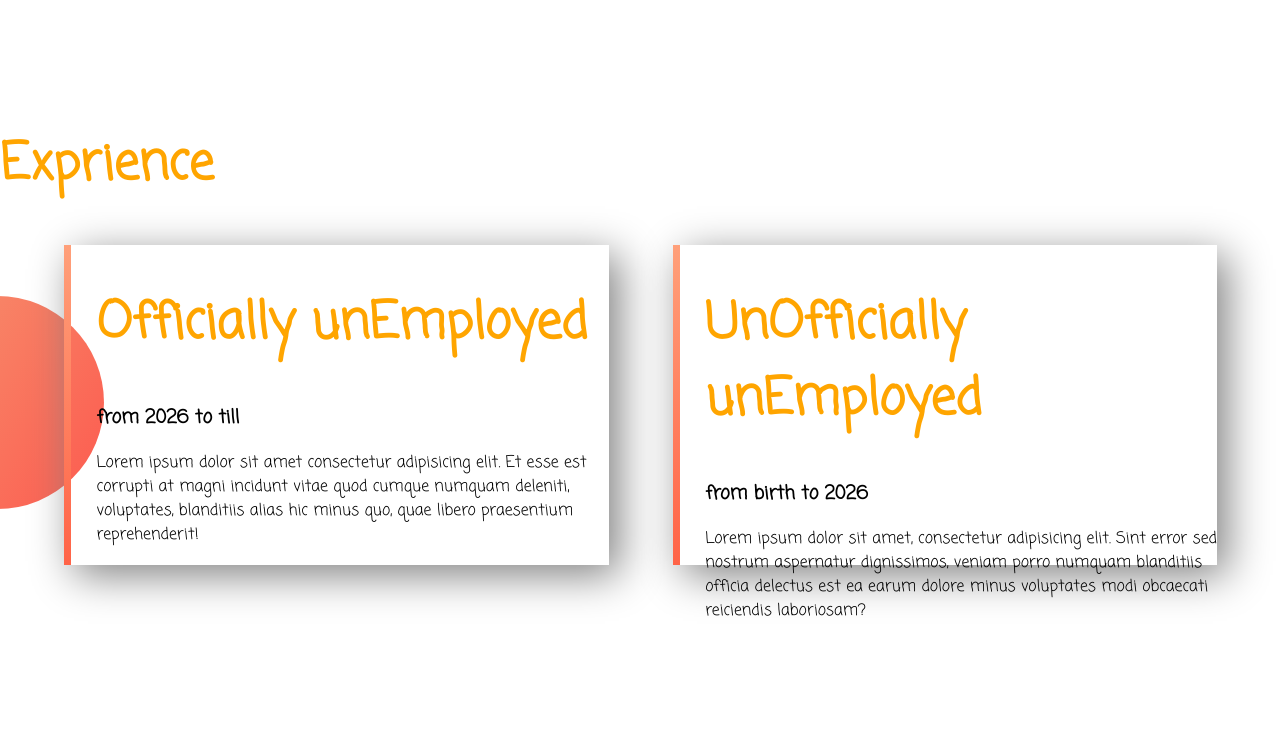
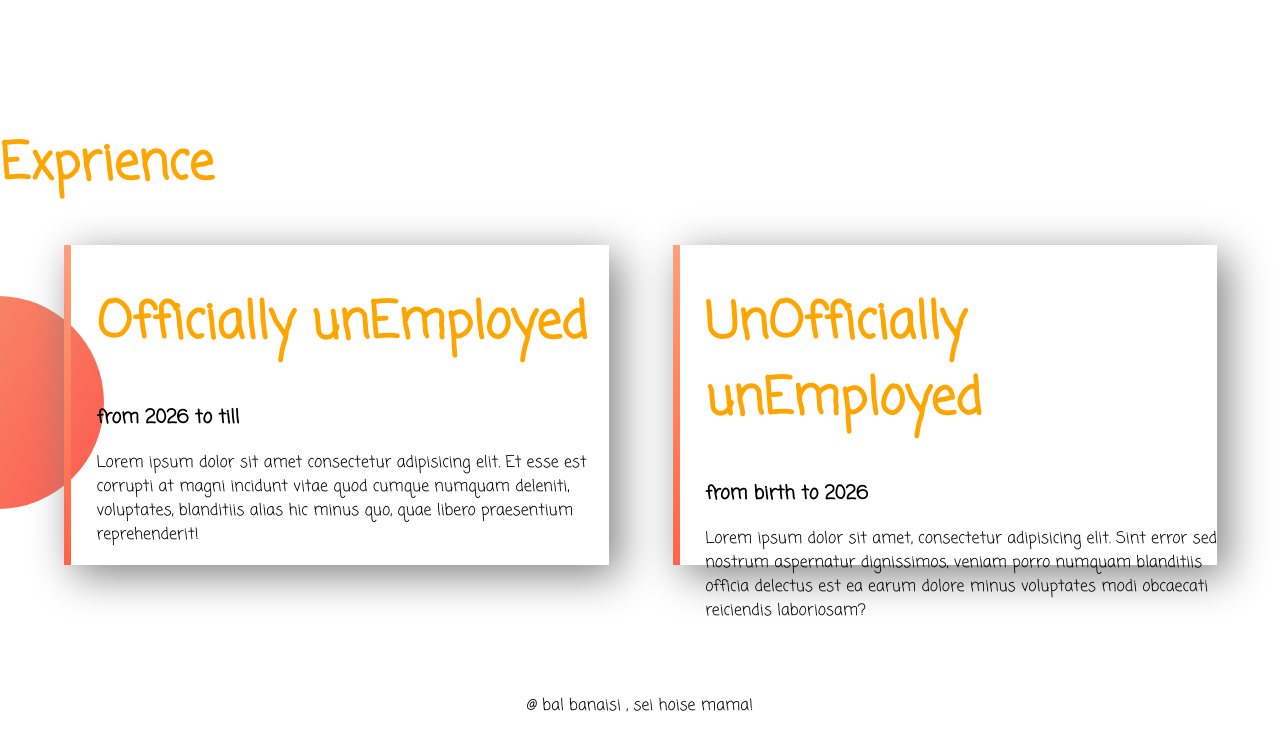
Before and after one commit to MubinFaysal/protfolio, a plain HTML site: page index.html in a window 1280 px wide. Shown: the part 1014-1748 px from the top of the page. Before the commit the page ends 1692 px from the top, so only its background shows below. Drawn offline with Linux system fonts and the light colour scheme.

Commit message:
kicchu hoy ni

```diff
--- a/index.html
+++ b/index.html
@@ -60,6 +60,10 @@
 
     </section>
 
+    <footer>
+        <p>@ bal banaisi , sei hoise mama! </p>
+    </footer>
+
 
 </body>
 </html>
--- a/style.css
+++ b/style.css
@@ -81,3 +81,6 @@ h2{
     border-image-slice: 1;
 
 }
+footer{
+    text-align: center;
+}
```
